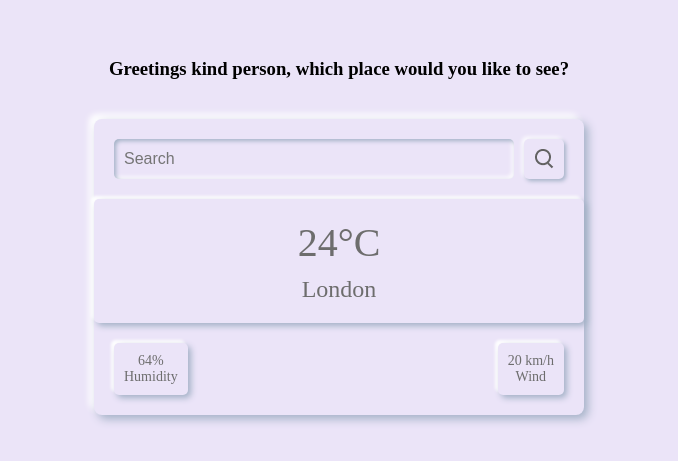
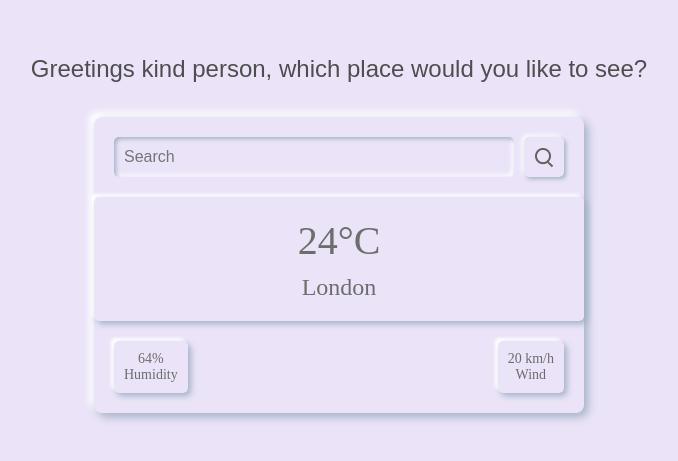
Before and after one commit to KMarios/WeatherApp, a plain HTML site: page index.html in a window 1280 px wide. Shown: the part 173-634 px from the top of the page, without its empty margins (301-979 px from the left). Drawn offline with Linux system fonts and the light colour scheme.

Commit message:
Update index.html

```diff
--- a/index.html
+++ b/index.html
@@ -7,7 +7,7 @@
     <link rel="stylesheet" href="styles.css">
 </head>
 <body>
-    <h3>Greetings kind person, which place would you like to see?</h3>
+    <h3 class="greeting" >Greetings kind person, which place would you like to see?</h3>
     <div class="container">
         <div class="top-bar">
             <input type="text" class="cityInput" id="cityInput" placeholder="Search">
```
